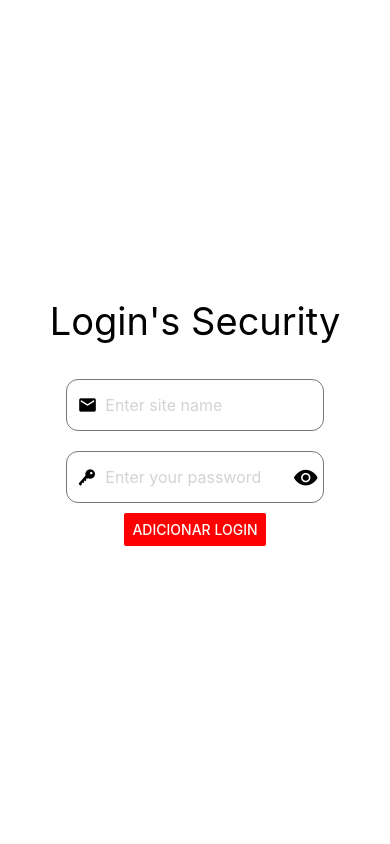
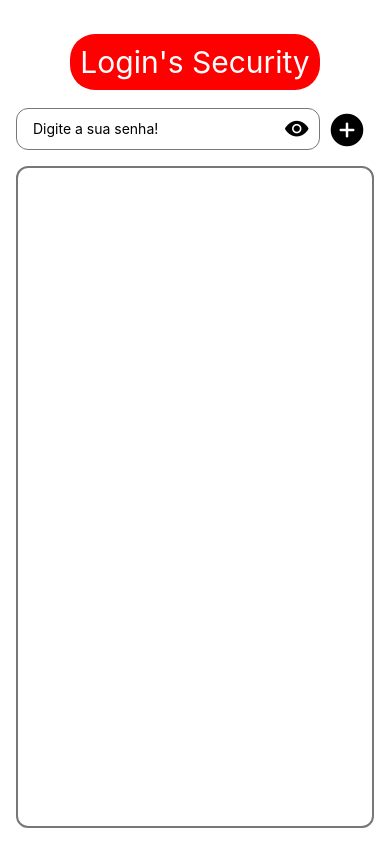
Before and after one commit to lucasnobree/atv-Security, a React Native app: screen / in a window 390 px wide. Built offline with nearby package versions, Linux system fonts and the light colour scheme.

Commit message:
versaoFinal
Adicao de lista e remocao de senhas

```diff
--- a/App.js
+++ b/App.js
@@ -1,133 +1,150 @@
-import { StatusBar } from 'expo-status-bar';
-import { useState } from 'react';
-import { StyleSheet, Text, View, TextInput, TouchableOpacity, ScrollView, FlatList } from 'react-native';
-import { Button } from 'react-native';
-import { MaterialIcons } from '@expo/vector-icons'; //Conceito de biblioteca vector (0,5 pontos)
+import React, { useState } from 'react';
+import {
+  View, Text, StyleSheet, TextInput, Button, FlatList, ScrollView, TouchableOpacity
+} from 'react-native';
 import { Ionicons } from '@expo/vector-icons';
 
-export default function App() {
-
-  const [email, setSite] = useState(''); //Conceito useState (1,0 ponto)
-  const [senha, setSenha] = useState('');
+const App = () => {
+  const [senha, setSenha] = useState([]);
+  const [inputText, setInputText] = useState('');
   const [esconder, setEsconder] = useState(true);
 
-  const [botao1, setBotao1] = useState(true);
-  const [texto, setTexto] = useState("ADICIONAR LOGIN");
+  const TextoInserido = (text) => {
+    setInputText(text);
+  };
 
-  const apertou = () => {
-    setBotao1(!botao1);
-
-
-    if (botao1 == false) {
-      setTexto("ADICIONAR LOGIN")
-    } else if (botao1 == true) {
-      setTexto("ESCONDER LOGIN")
+  const adicionarSenha = () => {
+    if (inputText !== '') {
+      setSenha([
+        ...senha,
+        { id: new Date().getTime().toString(), content: inputText },
+      ]);
+      setInputText('');
     }
   };
 
+  const removerSenha = (id) => {
+    setSenha(senha.filter((suggestion) => suggestion.id !== id));
+  };
+
+  const listaSenhas = ({ item }) => (
+    <TouchableOpacity
+      style={styles.suggestionItem}
+      onPress={() => removerSenha(item.id)}>
+      <Ionicons style={styles.botaoRemover}name="remove-circle" size={30} color="red" />
+      <View style={styles.suggestionItemContent}>
+        <Text>Senha guardada: </Text>
+        <Text style={styles.suggestionItemText}>{item.content}</Text>
+      </View>
+    </TouchableOpacity>
+  );
+
   return (
-    //Conceito de View (0,5 pontos)
     <View style={styles.container}>
-      <StatusBar style="auto" />
-      <View>
-        <Text style={styles.login}>Login's Security</Text>
+      <View style={styles.title}>
+        <Text style={styles.titleText}>Login's Security</Text>
       </View>
-      <View style={styles.alinhar}>
-        <View style={styles.box}>
-          <MaterialIcons name="email" size={20} color="black" style={styles.icon} />
+      <View style={styles.inputContainer}>
+        <View style={styles.inputContainerFilho} >
           <TextInput
             style={styles.input}
-            placeholder="Enter site name"
-            placeholderTextColor={'#d3d3d3'}
-            onChangeText={(textoDigitado) => setSite(textoDigitado)}
-          />
-          <View style={styles.olho}>
-          </View>
-        </View>
-        <View style={styles.box}>
-          <Ionicons name="ios-key" size={20} color="black" style={styles.icon} />
-          <TextInput
-            style={styles.input}
-            placeholder="Enter your password"
-            placeholderTextColor={'#d3d3d3'}
-            onChangeText={(senhaDigitada) => setSenha(senhaDigitada)}
+            onChangeText={TextoInserido}
+            value={inputText}
+            placeholder="Digite a sua senha!"
             secureTextEntry={esconder}
           />
           <TouchableOpacity style={styles.olho} onPress={() => setEsconder(!esconder)}>
             <Ionicons name='eye' color="black" size={25} />
           </TouchableOpacity>
         </View>
-        <View>
-          <Button title={texto} onPress={apertou} color='red' />
-        </View>
+        <Ionicons name="add-circle" size={40} color="black" onPress={adicionarSenha} style={styles.adicionar} />
       </View>
-      <View>
-        {
-          botao1
-          ?
-          null
-          :
-          <Text> Email: {email} | Senha: {senha}</Text>
-        }
-      </View>
-
-
-
+      <ScrollView style={styles.espacoLista}>
+        <FlatList
+          data={senha}
+          renderItem={listaSenhas}
+          keyExtractor={(item) => item.id}
+        />
+      </ScrollView>
     </View>
   );
-}
+};
 
 const styles = StyleSheet.create({
-
   container: {
     flex: 1,
+    padding: 16,
     backgroundColor: 'white',
+  },
+  title: {
+    display: 'flex',
     alignItems: 'center',
-    justifyContent: 'center',
   },
-
-  login: {
-    fontSize: 38,
-    marginBottom: 25,
+  titleText: {
+    backgroundColor: 'red',
+    borderRadius: 25,
+    color: 'white',
+    fontSize: 30,
+    padding: 10,
+    margin: '5%',
   },
-
-  box: {
+  inputContainer: {
     flexDirection: 'row',
-    width: '75%',
+    alignItems: 'center',
+  },
+  olho: {
+    paddingRight: 10,
+  },
+  adicionar: {
+    paddingLeft: 8,
+    height: 58,
+  },
+  inputContainerFilho: {
+    width: '85%',
+    flexDirection: 'row',
+    alignItems: 'center',
+    marginBottom: 16,
     borderColor: '#777',
     borderRadius: 12,
-    alignItems: 'center',
-    margin: 10,
     borderWidth: 1,
   },
+  input: {
+    flex: 1,
+    height: 40,
+    paddingLeft: 16,
+    paddingRight: 16,
+    marginRight: 8,
+    color: 'black'
+  },
+  espacoLista: {
+    paddingTop: 5,
+    flex: 1,
+    borderColor: '#777',
+    borderRadius: 12,
+    borderWidth: 2,
+  },
+  suggestionItem: {
+    flexDirection: 'row',
+    justifyContent: 'flex-start',
+    alignItems: 'center',
+    borderBottomWidth: 1,
+    borderBottomColor: 'black',
+    paddingBottom: 8,
+    marginBottom: 8,
+  },
+  botaoRemover: {
+    marginLeft: 10,
+  },
+  suggestionItemContent: {
+    flexDirection: 'row',
+    alignItems: 'center',
+    flex: 1,
+    marginLeft: 8,
+  },
+  suggestionItemText: {
+    fontSize: 16,
+    color: 'grey',
+  },
+});
 
-  icon: {
-    padding: 10,
-    flex: 1,
-    alignItems: 'center',
-    justifyContent: 'center',
-    width: '10%',
-  },
-
-  olho: {
-    flex: 1,
-    height: 50,
-    alignItems: 'center',
-    justifyContent: 'center',
-    paddingRight: 8,
-  },
-
-  input: {
-    width: '75%',
-    height: 50,
-    color: 'black',
-    fontSize: 16,
-  },
-
-  alinhar: {
-    display: 'flex',
-    alignItems: 'center',
-    justifyContent: 'center',
-  },
-
-});
+export default App;
```
